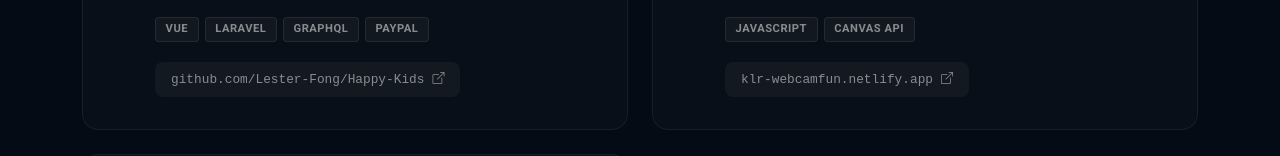
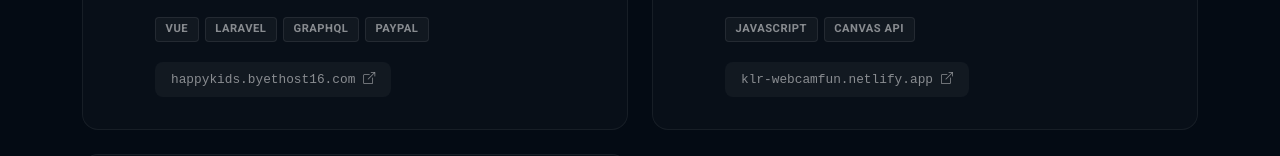
Before and after one commit to Karllouise-code/karlrito-portfolio, a Vue app: page /all-projects in a window 1280 px wide. Shown: the part 1954-2110 px from the top of the page. Built offline with nearby package versions, Linux system fonts and the light colour scheme.

Commit message:
fix: update project link and slug for Happy Kids project

```diff
--- a/src/data/projects.js
+++ b/src/data/projects.js
@@ -74,8 +74,8 @@ export const projects = [
   {
     title: "Happy Kids",
     description: "A fundraising platform for children's health and education with a CMS and PayPal Payment Gateway. Built for a non-profit organization at Trimex Colleges.",
-    link: "https://github.com/Lester-Fong/Happy-Kids",
-    slug: "github.com/Lester-Fong/Happy-Kids",
+    link: "http://happykids.byethost16.com/",
+    slug: "happykids.byethost16.com",
     type: "personal",
     tags: ["Vue", "Laravel", "GraphQL", "PayPal"],
     featured: true,
```
